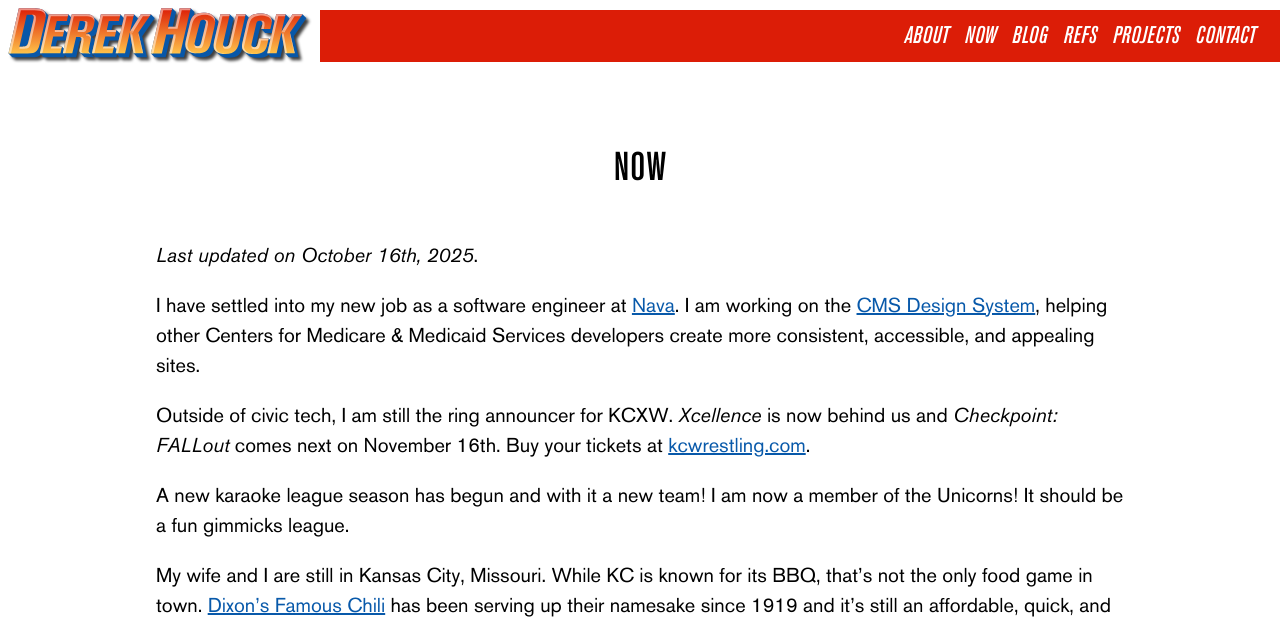
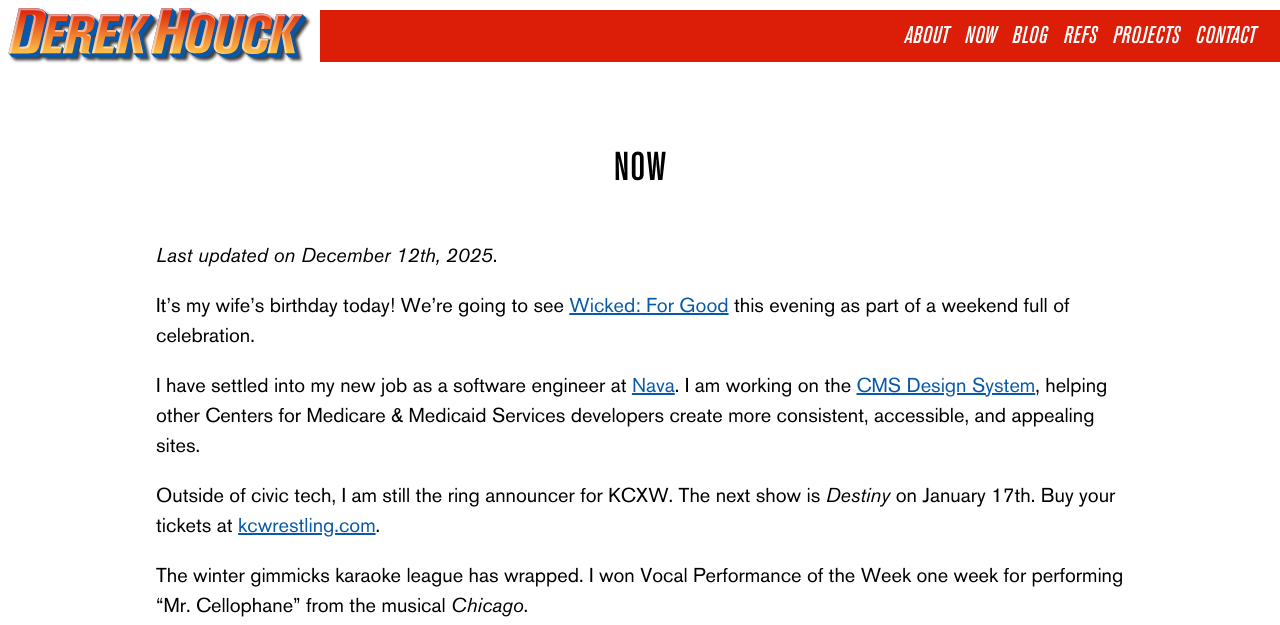
Before and after one commit to derekhouck/derekhouck.github.io, a Jekyll site: the page built from now.md, in a window 1280 px wide and 1198 px high. Shown: the top 625 px of the window. Built offline with Jekyll 4.4.1, drawn with Linux system fonts in a browser that asks for light colours.

Commit message:
Update now page

```diff
--- a/now.md
+++ b/now.md
@@ -4,13 +4,15 @@ title: Now
 
 # Now
 
-_Last updated on October 16th, 2025_.
+_Last updated on December 12th, 2025_.
+
+It's my wife's birthday today! We're going to see [Wicked: For Good](https://www.wickedmovie.com/) this evening as part of a weekend full of celebration.
 
 I have settled into my new job as a software engineer at [Nava](https://www.navapbc.com/). I am working on the [CMS Design System](https://design.cms.gov/?theme=core), helping other Centers for Medicare & Medicaid Services developers create more consistent, accessible, and appealing sites.
 
-Outside of civic tech, I am still the ring announcer for KCXW. _Xcellence_ is now behind us and _Checkpoint: FALLout_ comes next on November 16th. Buy your tickets at [kcwrestling.com](https://kcwrestling.com/).
+Outside of civic tech, I am still the ring announcer for KCXW. The next show is _Destiny_ on January 17th. Buy your tickets at [kcwrestling.com](https://kcwrestling.com/).
 
-A new karaoke league season has begun and with it a new team! I am now a member of the Unicorns! It should be a fun gimmicks league.
+The winter gimmicks karaoke league has wrapped. I won Vocal Performance of the Week one week for performing "Mr. Cellophane" from the musical _Chicago_.
 
 My wife and I are still in Kansas City, Missouri. While KC is known for its BBQ, that's not the only food game in town. [Dixon's Famous Chili](https://dixonsfamouschili.com/) has been serving up their namesake since 1919 and it's still an affordable, quick, and tasty meal today. I recommend the tamale spread juicy style with onions and grated cheese.
 
```
